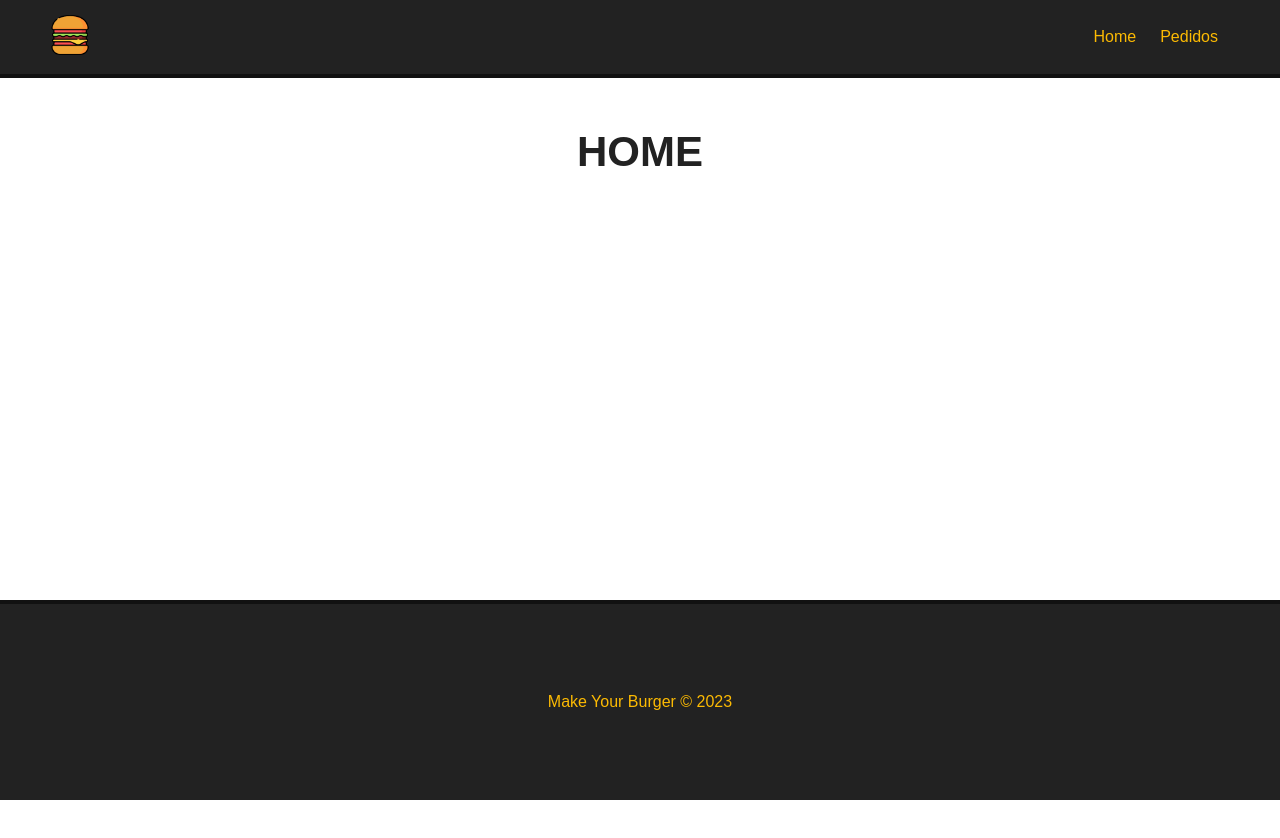
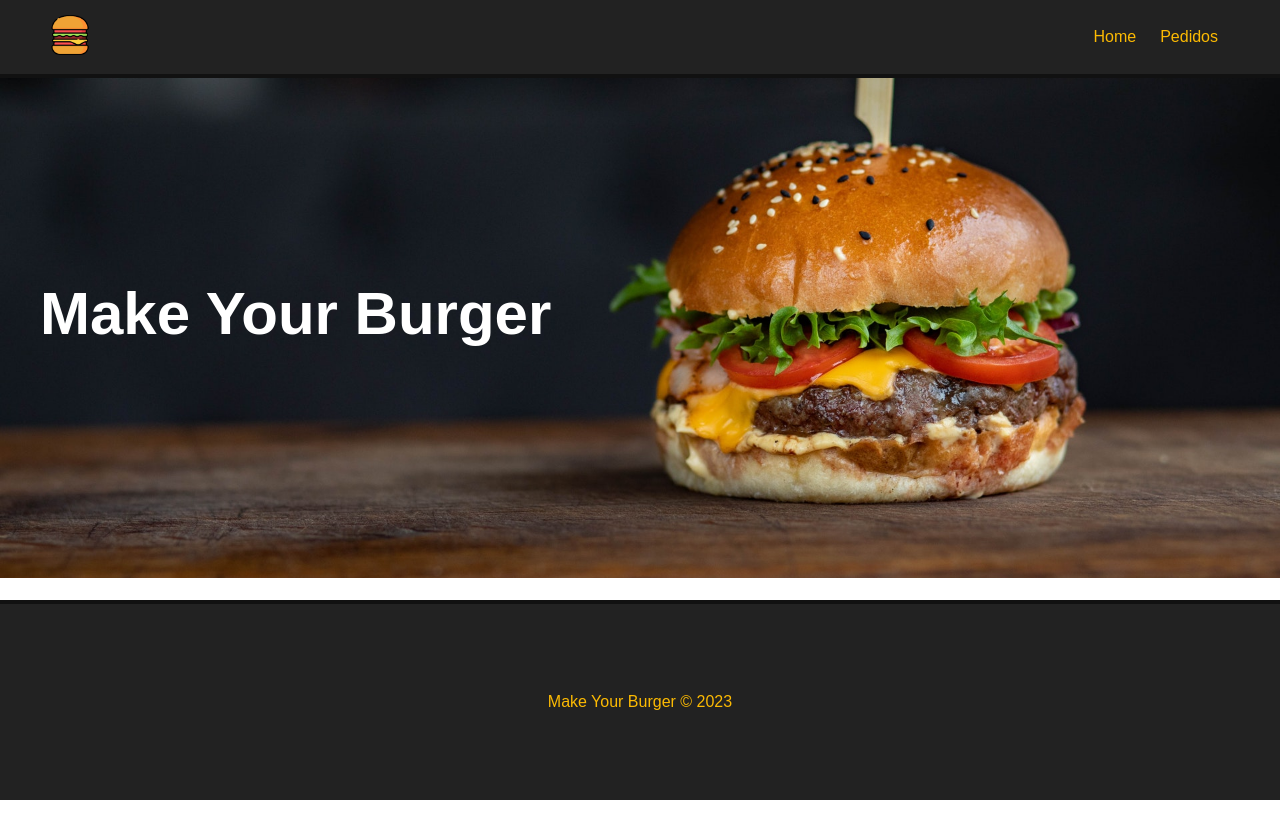
Before and after one commit to Lucassimon98/Make-Your-Burger, a Vue app: page / in a window 1280 px wide. Shown: the top 838 px of the page. Before the commit the page ends 800 px from the top, so only its background shows below. Built offline with nearby package versions, Linux system fonts and the light colour scheme.

Commit message:
Criando banner da aplicação

```diff
--- /dev/null
+++ b/src/components/Banner.vue
@@ -0,0 +1,31 @@
+<template>
+    <div id="main-banner">
+        <h1>Make Your Burger</h1>
+    </div>
+</template>
+
+<script>
+export default {
+    name: 'Banner'
+}
+</script>
+
+<style scoped>
+    #main-banner {
+        background-image: url('../../public/img/burger.jpg');
+        background-position: 0 -250px;
+        background-size: cover;
+        height: 500px;
+        display: flex;
+        align-items: center;
+        justify-content: flex-start;
+
+    }
+
+    #main-banner h1{
+        color: #fff;
+        text-align: center;
+        font-size: 60px;
+        padding: 20px 40px;
+    }
+</style>
--- a/src/views/HomeView.vue
+++ b/src/views/HomeView.vue
@@ -1,9 +1,19 @@
 <template>
+  <Banner />
   <div class="main-container">
-    <h1>HOME</h1>
+    <h1>Monte o seu burger:</h1>
+    <p>formulário</p>
   </div>
 </template>
 
 <script>
+import Banner from '../components/Banner.vue';
+
+export default {
+  name: 'Home',
+  components: {
+    Banner
+  }
+}
 
 </script>
```
